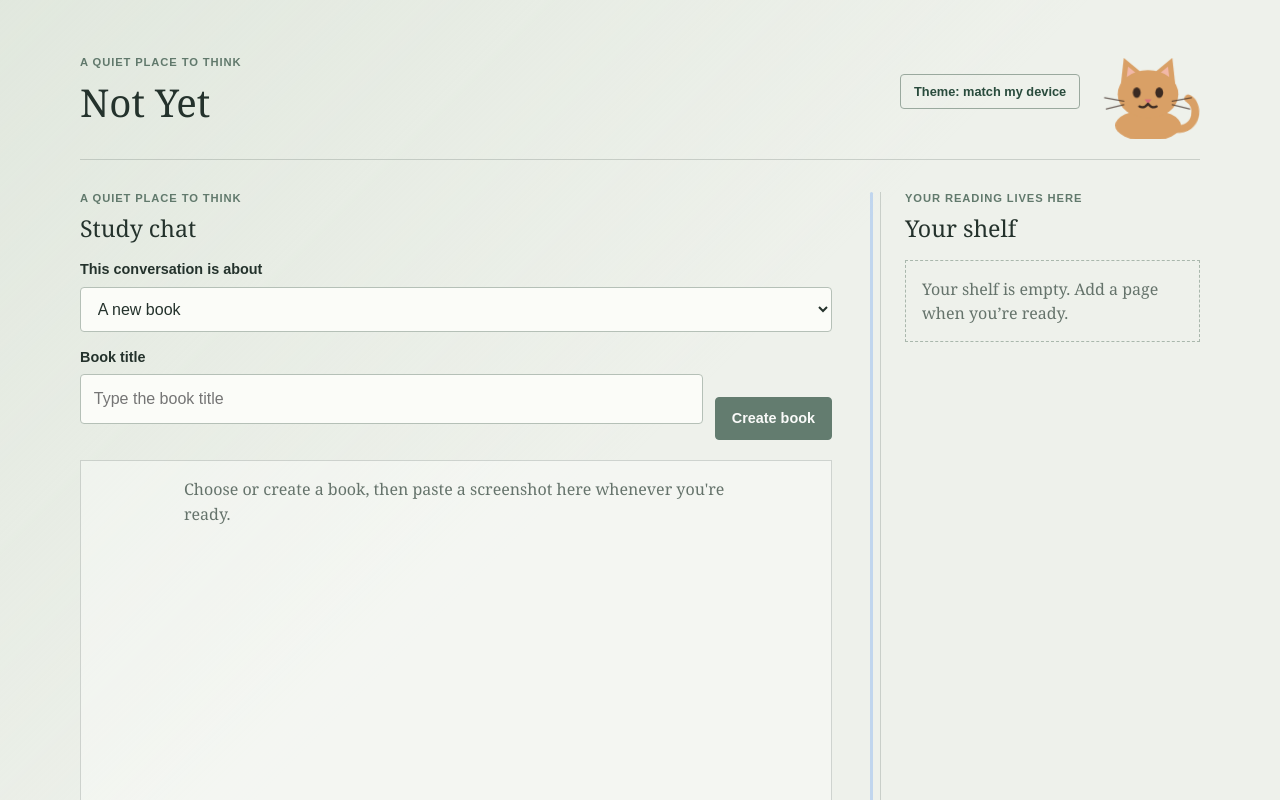
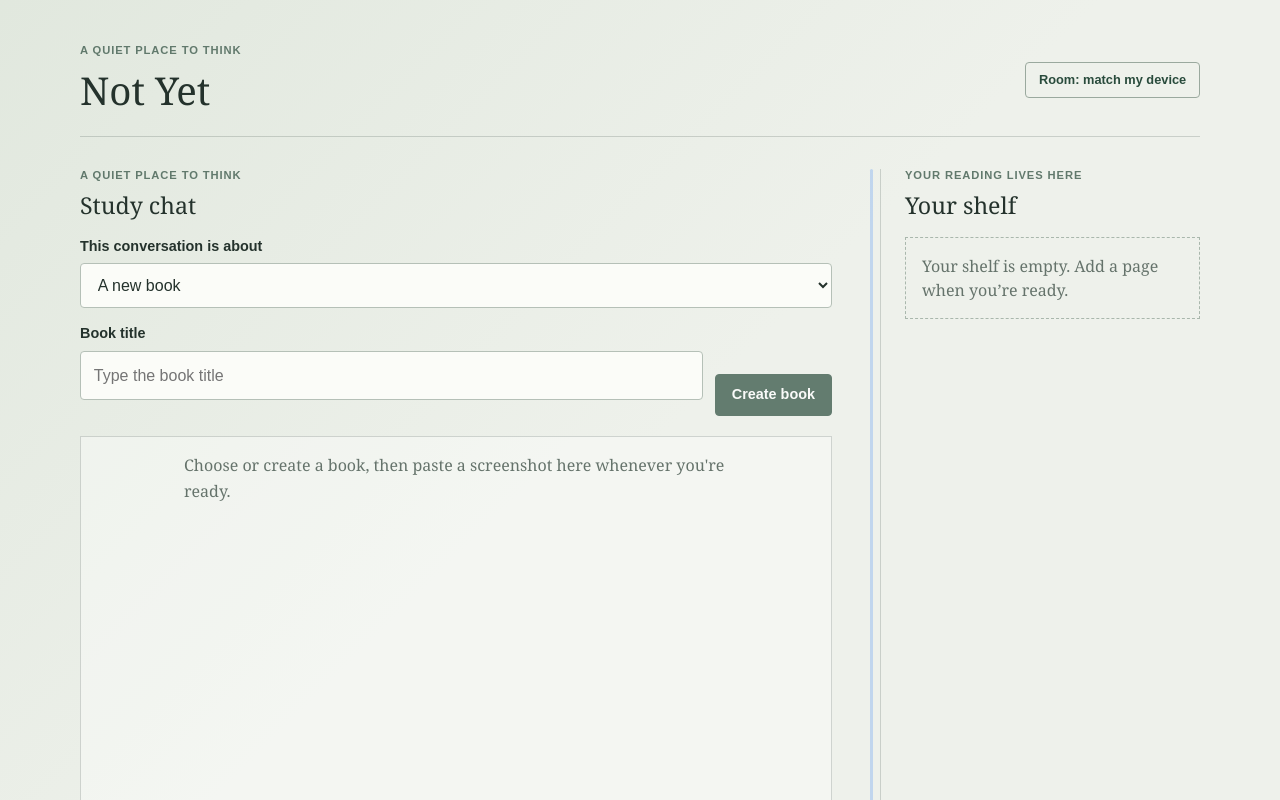
Before and after one commit to tanishka-lily/not-yet, a Next.js app: page / in a window 1280 px wide. Shown: the top 800 px of the page. Built offline with nearby package versions, Linux system fonts and the light colour scheme.

Commit message:
Rug at the end of the page

```diff
--- /dev/null
+++ b/app/room.css
@@ -0,0 +1,123 @@
+/* Room: the rug and baseboard, plus the warm and night walls */
+:root {
+  --rug: #a9bfae;
+  --baseboard: #8aa793;
+}
+
+:root[data-mode="dark"] {
+  --rug: #36483d;
+  --baseboard: #2a3a31;
+}
+
+@media (prefers-color-scheme: dark) {
+  :root:not([data-mode="light"]) {
+    --rug: #36483d;
+    --baseboard: #2a3a31;
+  }
+}
+
+/* Warm wall: cosy, not too light */
+html:root[data-wall="warm"] {
+  --bg: #e8d5bd;
+  --bg-glow: rgba(214, 170, 130, 0.45);
+  --text: #3a2a20;
+  --muted: #7a6455;
+  --eyebrow: #8a6a52;
+  --line: rgba(58, 42, 32, 0.2);
+  --line-soft: rgba(58, 42, 32, 0.14);
+  --field-border: #c9ad92;
+  --field-bg: #f6ebdc;
+  --accent: #7a4a35;
+  --accent-hover: #653b2a;
+  --focus: #c2603f;
+  --secondary-border: #b39278;
+  --secondary-text: #6a4130;
+  --secondary-hover: #ddc6ab;
+  --notice-bg: #f1dcc4;
+  --notice-text: #5a3a28;
+  --notice-border: #c2603f;
+  --panel-bg: rgba(255, 248, 238, 0.4);
+  --panel-bg-strong: rgba(255, 248, 238, 0.55);
+  --assistant-border: #b08968;
+  --assistant-bg: rgba(236, 214, 188, 0.75);
+  --user-border: #c2603f;
+  --user-bg: rgba(244, 214, 190, 0.8);
+  --dashed: #b8977a;
+  --photo-bg: #ddc7ac;
+  --rug: #c4806b;
+  --baseboard: #8a5a45;
+}
+
+/* Night wall: near black */
+html:root[data-wall="night"] {
+  --bg: #0f0f12;
+  --bg-glow: rgba(90, 70, 120, 0.18);
+  --text: #ece8f0;
+  --muted: #a9a3b3;
+  --eyebrow: #a9a3b3;
+  --line: rgba(236, 232, 240, 0.14);
+  --line-soft: rgba(236, 232, 240, 0.1);
+  --field-border: #3a3846;
+  --field-bg: #1a1920;
+  --accent: #8a5a3c;
+  --accent-hover: #744a30;
+  --focus: #e0a070;
+  --secondary-border: #4a4858;
+  --secondary-text: #e0dce6;
+  --secondary-hover: #26242e;
+  --notice-bg: #2c2420;
+  --notice-text: #f1dfd3;
+  --notice-border: #d39a7d;
+  --panel-bg: rgba(0, 0, 0, 0.35);
+  --panel-bg-strong: #1a1920;
+  --assistant-border: #4a4858;
+  --assistant-bg: #1a1920;
+  --user-border: #c58c71;
+  --user-bg: #2a2320;
+  --dashed: #4a4858;
+  --photo-bg: #1a1920;
+  --rug: #3b2f4a;
+  --baseboard: #241c2e;
+}
+
+html[data-wall="warm"] body {
+  background:
+    repeating-linear-gradient(90deg, rgba(255, 255, 255, 0.06) 0 2px, transparent 2px 56px),
+    linear-gradient(135deg, var(--bg-glow), transparent 42%),
+    var(--bg);
+}
+
+html[data-wall="night"] body {
+  background:
+    radial-gradient(rgba(255, 255, 255, 0.1) 1px, transparent 1.5px) 0 0 / 90px 90px,
+    radial-gradient(rgba(255, 255, 255, 0.06) 1px, transparent 1.5px) 45px 45px / 90px 90px,
+    linear-gradient(135deg, var(--bg-glow), transparent 42%),
+    var(--bg);
+}
+
+/* The rug is the floor: it sits at the very end of the page and scrolls with it */
+body {
+  position: relative;
+  min-height: 100vh;
+}
+
+body::after {
+  content: "";
+  position: absolute;
+  left: 0;
+  right: 0;
+  bottom: 0;
+  height: 48px;
+  border-top: 6px solid var(--baseboard);
+  background:
+    repeating-linear-gradient(90deg, rgba(255, 255, 255, 0.07) 0 3px, transparent 3px 14px),
+    var(--rug);
+  z-index: 0;
+  pointer-events: none;
+}
+
+main.app-shell {
+  position: relative;
+  z-index: 1;
+  padding-bottom: 7rem;
+}
--- a/components/ThemeBar.js
+++ b/components/ThemeBar.js
@@ -1,37 +1,46 @@
 "use client";
 
 import { useEffect, useState } from "react";
-import Mascot from "./Mascot.js";
+import "../app/room.css";
 
-const MODE_KEY = "technical-reading-companion:mode:v1";
-const MODES = ["auto", "light", "dark"];
-const MODE_LABELS = {
-  auto: "Theme: match my device",
-  light: "Theme: light",
-  dark: "Theme: dark",
-};
+const LOOK_KEY = "technical-reading-companion:look:v1";
+const OLD_MODE_KEY = "technical-reading-companion:mode:v1";
+const LOOKS = [
+  { id: "auto", label: "Room: match my device", mode: null, wall: null },
+  { id: "light", label: "Room: light", mode: "light", wall: null },
+  { id: "dark", label: "Room: dark", mode: "dark", wall: null },
+  { id: "warm", label: "Room: warm", mode: "light", wall: "warm" },
+  { id: "night", label: "Room: night", mode: "dark", wall: "night" },
+];
 
-function applyMode(mode) {
+function applyLook(look) {
   const root = document.documentElement;
 
-  if (mode === "auto") {
+  if (look.mode) {
+    root.setAttribute("data-mode", look.mode);
+  } else {
     root.removeAttribute("data-mode");
+  }
+
+  if (look.wall) {
+    root.setAttribute("data-wall", look.wall);
   } else {
-    root.setAttribute("data-mode", mode);
+    root.removeAttribute("data-wall");
   }
 }
 
-export default function ThemeBar({ busy, lastText }) {
-  const [mode, setMode] = useState("auto");
+export default function ThemeBar() {
+  const [lookId, setLookId] = useState("auto");
 
   useEffect(() => {
     const timer = window.setTimeout(() => {
       try {
-        const stored = window.localStorage.getItem(MODE_KEY);
+        const stored = window.localStorage.getItem(LOOK_KEY) || window.localStorage.getItem(OLD_MODE_KEY);
+        const look = LOOKS.find((item) => item.id === stored);
 
-        if (MODES.includes(stored)) {
-          setMode(stored);
-          applyMode(stored);
+        if (look) {
+          setLookId(look.id);
+          applyLook(look);
         }
       } catch {
         // Storage is unavailable, so the device setting is used.
@@ -41,28 +50,27 @@ export default function ThemeBar({ busy, lastText }) {
     return () => window.clearTimeout(timer);
   }, []);
 
-  function cycleMode() {
-    const next = MODES[(MODES.indexOf(mode) + 1) % MODES.length];
+  function cycleLook() {
+    const index = LOOKS.findIndex((item) => item.id === lookId);
+    const next = LOOKS[(index + 1) % LOOKS.length];
 
-    setMode(next);
-    applyMode(next);
+    setLookId(next.id);
+    applyLook(next);
 
     try {
-      window.localStorage.setItem(MODE_KEY, next);
+      window.localStorage.setItem(LOOK_KEY, next.id);
     } catch {
       // Storage is unavailable, so the choice is not remembered.
     }
   }
 
-  const happy = /^(Saved|Nice, that one)/.test(lastText);
-  const mood = busy ? "thinking" : happy ? "purr" : "calm";
+  const current = LOOKS.find((item) => item.id === lookId) ?? LOOKS[0];
 
   return (
     <div className="masthead-right">
-      <button className="secondary-button theme-toggle" onClick={cycleMode} type="button">
-        {MODE_LABELS[mode]}
+      <button className="secondary-button theme-toggle" onClick={cycleLook} type="button">
+        {current.label}
       </button>
-      <Mascot mood={mood} />
     </div>
   );
 }
```
